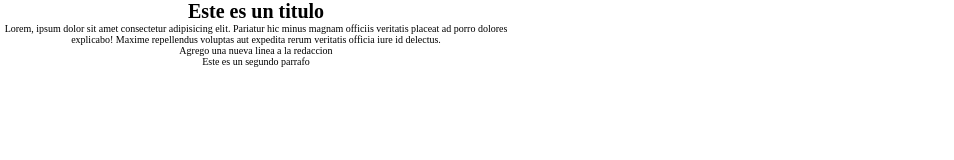
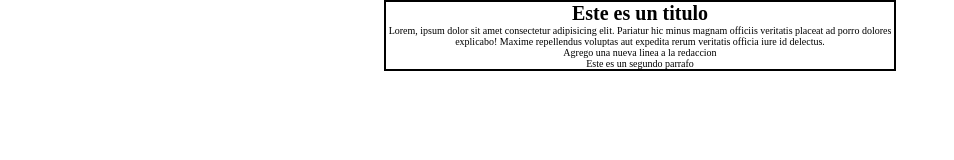
Before and after one commit to marmigue/Blog, a plain HTML site: page index.html in a window 1280 px wide. Shown: the whole page, without its empty margins (0-954 px from the left). Drawn offline with Linux system fonts and the light colour scheme.

Commit message:
Agrego un border lindo

```diff
--- a/styles/styles.css
+++ b/styles/styles.css
@@ -11,4 +11,6 @@ html{
 .Containner{
     width: 40%;
     text-align: center;
+    border: 2px solid black;
+    margin: 0 auto;
 }
```
